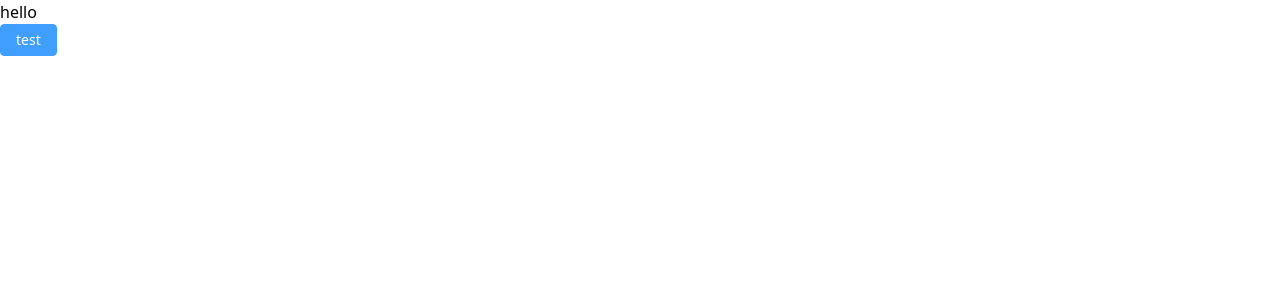
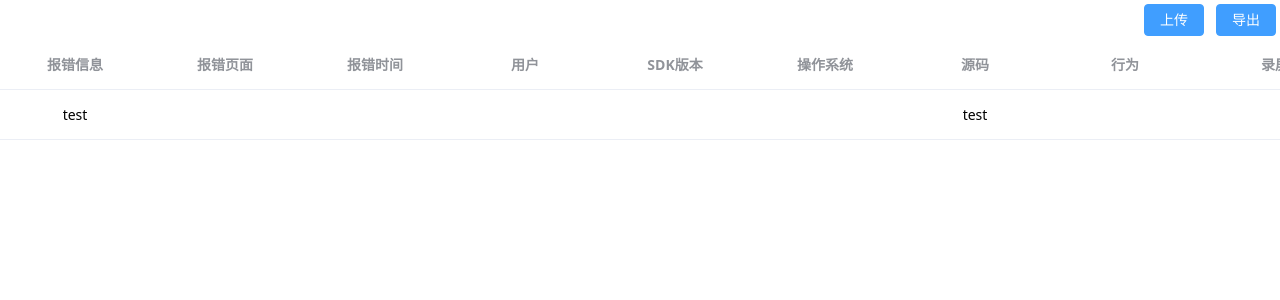
Before and after one commit to ReinerLau/imrobot-monitor, a Nuxt app in the folder apps/client/: page / in a window 1280 px wide. Shown: the top 300 px of the page. Built offline with nearby package versions, Linux system fonts and the light colour scheme.

Commit message:
feat(client): index

```diff
--- a/apps/client/app.vue
+++ b/apps/client/app.vue
@@ -1,7 +1,12 @@
 <template>
-  <div>
-    <!-- <NuxtWelcome /> -->
-    hello
-    <NuxtPage></NuxtPage>
-  </div>
+  <NuxtPage></NuxtPage>
 </template>
+
+<style>
+/* html {
+  height: 100vh;
+}
+body {
+  height: 100%;
+} */
+</style>
--- a/apps/client/pages/index.vue
+++ b/apps/client/pages/index.vue
@@ -1,11 +1,96 @@
-<script setup lang="ts">
-const onClick = () => {
-  console.log("test");
-};
+<script lang="tsx" setup>
+import type { Column } from "element-plus";
+
+const columns: Column[] = [
+  {
+    dataKey: "message",
+    title: "报错信息",
+    width: 150,
+    align: "center",
+  },
+  {
+    dataKey: "url",
+    title: "报错页面",
+    width: 150,
+    align: "center",
+  },
+  {
+    dataKey: "time",
+    title: "报错时间",
+    width: 150,
+    align: "center",
+  },
+  {
+    dataKey: "user",
+    title: "用户",
+    width: 150,
+    align: "center",
+  },
+  {
+    dataKey: "sdkVersion",
+    title: "SDK版本",
+    width: 150,
+    align: "center",
+  },
+  {
+    dataKey: "system",
+    title: "操作系统",
+    width: 150,
+    align: "center",
+  },
+  {
+    dataKey: "source",
+    title: "源码",
+    width: 150,
+    align: "center",
+    cellRenderer: ({ rowData }) => (
+      <el-button type="primary">{rowData.message}</el-button>
+    ),
+  },
+  {
+    dataKey: "behavior",
+    title: "行为",
+    width: 150,
+    align: "center",
+  },
+  {
+    dataKey: "screen",
+    title: "录屏",
+    width: 150,
+    align: "center",
+  },
+];
+const data: any[] = [
+  {
+    message: "test",
+  },
+];
+
+const tableWidth = ref(0);
+const tableHeight = ref(0);
+
+const tableContainerRef = ref<HTMLElement>();
+
+onMounted(() => {
+  tableWidth.value = tableContainerRef.value!.clientWidth;
+  tableHeight.value = tableContainerRef.value!.clientHeight;
+});
 </script>
 
 <template>
-  <div class="text-red-500">
-    <el-button type="primary" @click="onClick">test</el-button>
+  <div class="flex flex-col h-screen">
+    <div class="flex justify-end p-1">
+      <el-button type="primary">上传</el-button>
+      <el-button type="primary">导出</el-button>
+    </div>
+    <div ref="tableContainerRef" class="flex-1 h-full">
+      <el-table-v2
+        :columns="columns"
+        :data="data"
+        :width="tableWidth"
+        :height="tableHeight"
+        fixed
+      />
+    </div>
   </div>
 </template>
```
